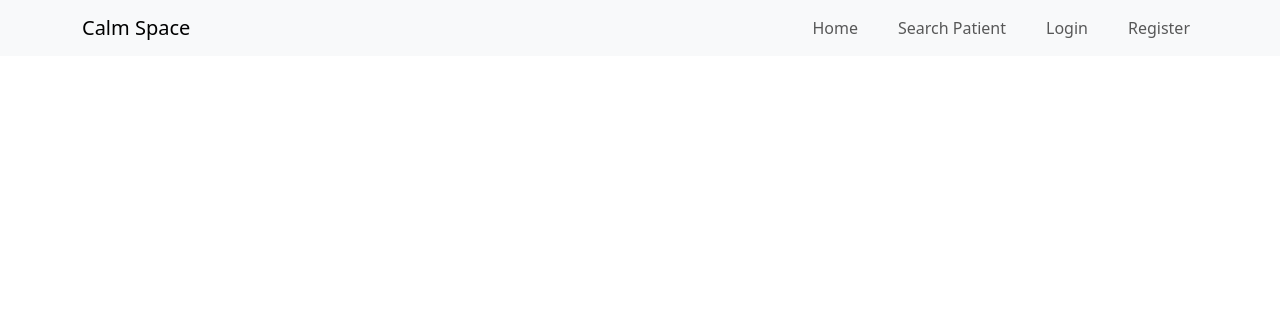
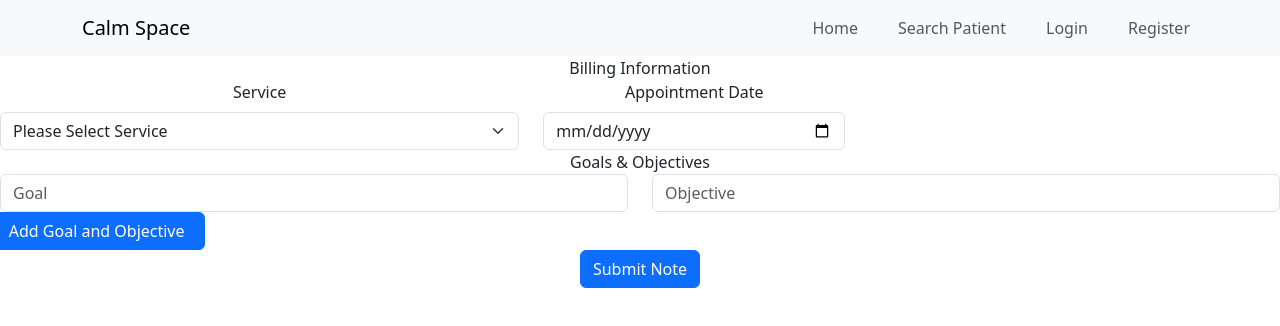
Before and after one commit to JLopez0001/Calm-Space-App, a React (Create React App) app in the folder Client/: page /create-note in a window 1280 px wide. Shown: the top 326 px of the page. Built offline with nearby package versions, Linux system fonts and the light colour scheme.

Commit message:
Created service and goal section for note page

```diff
--- a/Client/src/App.js
+++ b/Client/src/App.js
@@ -8,6 +8,7 @@ import RegisterPage from './pages/registerPage/register';
 import CreatePatientPage from './pages/createPatientPage/createPatient';
 import PatientPage from './pages/patientPage/patient';
 import SearchPage from './pages/searchPatientPage/search';
+import CreateNotePage from './pages/createNotePage/createNote';
 
 function App() {
   return (
@@ -21,6 +22,7 @@ function App() {
             <Route path="/register" element={<RegisterPage />} />
             <Route path='/create-patient' element={<CreatePatientPage/>} />
             <Route path="/patient/:patientID" element={<PatientPage />} />
+            <Route path="/create-note" element={<CreateNotePage />} />
             <Route path='/search-patient' element={<SearchPage/>} />
           </Routes>
       </Router>
--- /dev/null
+++ b/Client/src/components/createNote/createNoteForm.jsx
@@ -0,0 +1,20 @@
+import Form from 'react-bootstrap/Form';
+import InputGroup from 'react-bootstrap/InputGroup';
+import Button from 'react-bootstrap/Button';
+import HeaderSection from './serviceAndAppointmentSection';
+import GoalSection from './goalSection';
+
+const NoteForm = ({ validated, onSubmit}) =>{
+
+    return (
+        <div className=''>
+            <Form noValidate validated={validated} onSubmit={onSubmit}>
+                <HeaderSection />
+                <GoalSection />
+                <Button type="submit"> Submit Note </Button>
+            </Form>
+        </div>
+    );
+}
+
+export default NoteForm;
--- /dev/null
+++ b/Client/src/components/createNote/goalSection.jsx
@@ -0,0 +1,69 @@
+import React, { useState } from "react";
+import Row from 'react-bootstrap/Row';
+import Col from 'react-bootstrap/Col';
+import Container from 'react-bootstrap/Container';
+import Form from 'react-bootstrap/Form';
+import Button from 'react-bootstrap/Button';
+
+const GoalSection = () => {
+    const [goals, setGoals] = useState([]);
+    const [objectives, setObjectives] = useState([]);
+    const [newGoal, setNewGoal] = useState('');
+    const [newObjective, setNewObjective] = useState('');
+
+    const handleAddGoalAndObjective = () => {
+        if (newGoal.trim() !== '' && newObjective.trim() !== '') {
+            // Update goals and objectives arrays
+            setGoals([...goals, newGoal]);
+            setObjectives([...objectives, newObjective]);
+
+            // Clear input fields
+            setNewGoal('');
+            setNewObjective('');
+        }
+    };
+
+    return (
+        <div>
+            <Row className="note-section-header">
+                <Container> Goals & Objectives </Container>
+            </Row>
+            <Form>
+                {goals.map((goal, index) => (
+                    <Row key={index}>
+                        <Col>
+                            <Form.Control readOnly value={goal} />
+                        </Col>
+                        <Col>
+                            <Form.Control readOnly value={objectives[index]} />
+                        </Col>
+                    </Row>
+                ))}
+                <Row>
+                    <Col>
+                        <Form.Control
+                            placeholder="Goal"
+                            value={newGoal}
+                            onChange={(e) => setNewGoal(e.target.value)}
+                        />
+                    </Col>
+
+                    <Col>
+                        <Form.Control
+                            placeholder="Objective"
+                            value={newObjective}
+                            onChange={(e) => setNewObjective(e.target.value)}
+                        />
+                    </Col>
+                </Row>
+                <Row xs={6}>
+                    <Button type="button" onClick={handleAddGoalAndObjective}>
+                        Add Goal and Objective
+                    </Button>
+                </Row>
+            </Form>
+        </div>
+    )
+};
+
+export default GoalSection;
--- /dev/null
+++ b/Client/src/components/createNote/serviceAndAppointmentSection.jsx
@@ -0,0 +1,42 @@
+import React from "react";
+import Row from 'react-bootstrap/Row';
+import Col from 'react-bootstrap/Col';
+import Container from 'react-bootstrap/Container';
+import Form from 'react-bootstrap/Form';
+import InputGroup from 'react-bootstrap/InputGroup';
+
+
+const HeaderSection = ({service, setService, appointment, setAppointment}) => {
+
+    return (
+        <div>
+            <Row className="note-section-header">
+                <Container> Billing Information </Container>
+            </Row>
+            <Row>
+                <Form.Group as={Col} md="5" controlId="formGroupFirstName">
+                    <Form.Label>Service</Form.Label>
+                        <InputGroup hasValidation>
+                            <Form.Select>
+                                <option>Please Select Service</option>
+                                <option value="1">Individual Psychotherapy 30 min</option>
+                                <option value="2">Tele-Audio Individual Psychotherapy 30 min</option>
+                                <option value="3">Tele-Video Individual Psychotherapy 30 min</option>
+                            </Form.Select>
+                        </InputGroup>
+                </Form.Group>
+                <Form.Group as={Col} md="3" controlId="formGroupFirstName">
+                    <Form.Label>Appointment Date</Form.Label>
+                        <InputGroup hasValidation>
+                            <Form.Control
+                                type="date"
+                                min="2015-01-01"
+                                max="2024-12-31"
+                            />
+                        </InputGroup>
+                </Form.Group>
+            </Row>
+        </div>
+    )
+}
+export default HeaderSection;
--- a/Client/src/components/patientsChart.jsx
+++ b/Client/src/components/patientsChart.jsx
@@ -76,7 +76,7 @@ const PatientChart = ({ firstName, lastName, patientID, diagnoses, onAddDiagnosi
                                         notes.map((note, index) => (
                                             <Row key={index}>
                                                 <Col>{note.status}</Col>
-                                                <Col>{note.service}</Col>
+                                                <Col xs={6}>{note.service}</Col>
                                                 <Col>{formatDate(note.appointmentDate)}</Col>
                                             </Row>
                                         ))
--- a/Client/src/pages/createNotePage/createNote.jsx
+++ b/Client/src/pages/createNotePage/createNote.jsx
@@ -0,0 +1,11 @@
+import NoteForm from "../../components/createNote/createNoteForm";
+
+const CreateNotePage = () => {
+    return (
+        <div>
+            <NoteForm />
+        </div>
+    )
+}
+
+export default CreateNotePage;
```
Also changed, not shown: Client/src/components/createNote/contentSection.jsx (added), 2 other files (tests, documents, lock files or other folders).
